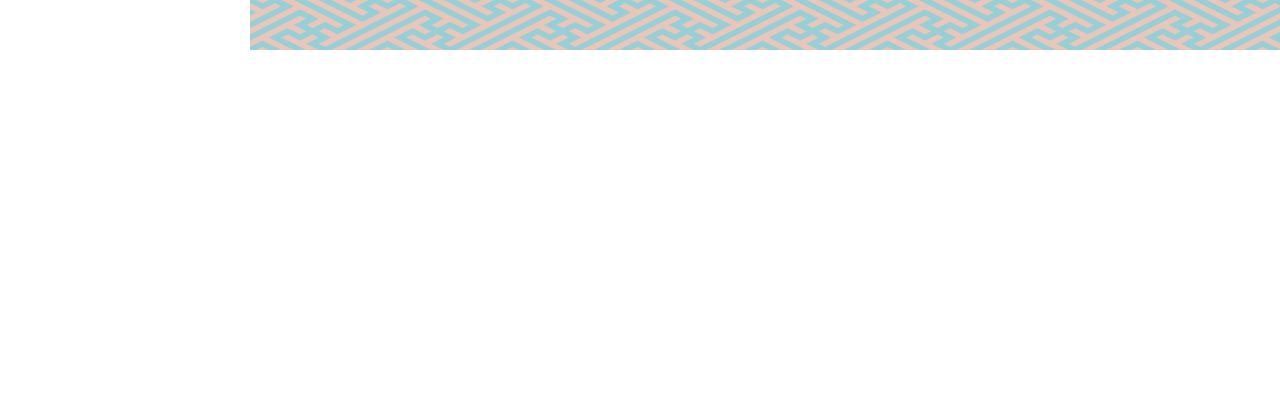
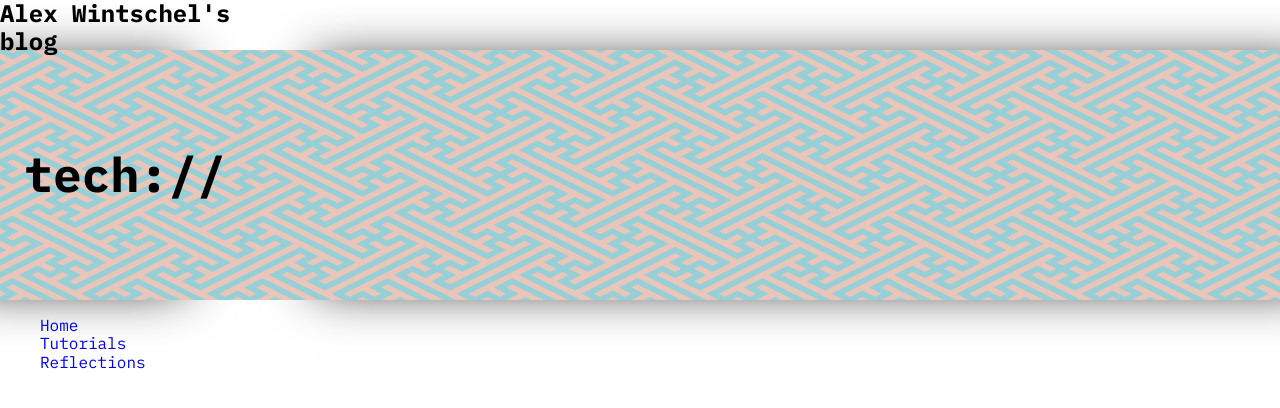
Before and after one commit to Baelx/blog-site, a website: page app/index.html in a window 1280 px wide. Shown: the top 408 px of the page. Drawn offline with Linux system fonts and the light colour scheme.

Commit message:
ditched grid, added fonts, got basic layout

```diff
--- a/app/assets/scss/base/_grid.scss
+++ /dev/null
@@ -1,5 +0,0 @@
-.container {
-  display: grid;
-  grid-template-columns: 250px 1fr;
-  grid-template-rows: 50px 150px 1fr 1fr;
-}
--- /dev/null
+++ b/app/assets/scss/base/_layout.scss
@@ -0,0 +1,10 @@
+.container {
+display: inline-block;
+width:100%;
+height: 100%;
+}
+
+body {
+  font-family: 'IBM Plex Mono', monospace;
+  font-weight: 300;
+}
--- a/app/assets/scss/main.scss
+++ b/app/assets/scss/main.scss
@@ -1,5 +1,8 @@
 @import "../../../node_modules/normalize-scss/sass/normalize/_import-now";
-@import "base/_grid";
+@import "base/_layout";
 @import "modules/_sidebar";
 @import "modules/_main-section";
 @import "modules/_content-section";
+
+/*fonts*/
+@import url('https://fonts.googleapis.com/css?family=IBM+Plex+Mono:400,700');
--- a/app/assets/scss/modules/_main-section.scss
+++ b/app/assets/scss/modules/_main-section.scss
@@ -1,26 +1,32 @@
 .main {
-  background-image: url("../../assets/imgs/pattern.png");
+  // grid-row: 1/2;
+  // grid-column: 2/3;
+  position: relative;
+  margin-left: 250px;
+  height: 2000px;
 }
 
 .right-top-bar {
-  grid-row:1/2;
-  grid-column: 2/3;
+  max-height: 50px;
+  height: 50px;
 }
-.main-title-bar {
-grid-row: 2/3;
-grid-column: 2/3;
+.main-title {
+  background-image: url("../../assets/imgs/pattern.png");
+  background-repeat: repeat;
+  width: 100%;
+  height: 250px;
+  box-shadow: 50px 0px 50px -15px #000
 }
 .content-section {
-grid-row: 3/4;
-grid-column: 2/3;
+
 }
 
 
 .pattern {
-background-image: url('../../assets/imgs/pattern.png');
-background-repeat: repeat;
-// width: 250px;
-// height: 250px;
+  background-image: url('../../assets/imgs/pattern.png');
+  background-repeat: repeat;
+  // width: 250px;
+  // height: 250px;
 }
 
 .pattern-main {
--- a/app/assets/scss/modules/_sidebar.scss
+++ b/app/assets/scss/modules/_sidebar.scss
@@ -1,13 +1,47 @@
+.sidebar {
+  position: fixed;
+  width: 250px;
+  height: 100%;
+}
+
 .left-top-bar {
-  grid-row: 1/2;
-  grid-column:1/2;
+  max-height: 50px;
+  height: 50px;
+  h2 {
+    margin: 0;
+  }
 }
+
 .sidebar-title {
-  grid-row: 2/3;
-  grid-column: 1/2;
+  width: 250px;
+  height: 250px;
   background-image: url('../../assets/imgs/pattern.png');
+  box-shadow: -50px 0px 50px -15px #000;
+
+
+  h2 {
+    position: relative;
+    top: 50%;
+    transform: translateY(-50%);
+    font-family: 'IBM Plex Mono', monospace;
+    font-weight: 700;
+    font-size: 3rem;
+    margin: 0;
+    text-align: center;
+  }
+
 }
+
+
+
 .menu {
-  grid-row: 1/2;
-  grid-column: 2/4;
+
 }
+
+.main-menu {
+  list-style-type: none;
+
+  a {
+    text-decoration: none;
+  }
+}
--- a/app/index.html
+++ b/app/index.html
@@ -9,15 +9,19 @@
 <body>
   <div class="container">
 
-
     <div class="sidebar">
       <div class="left-top-bar">
+        <h2>Alex Wintschel's blog</h2>
       </div>
       <div class="sidebar-title">
-
+        <h2>tech://</h2>
       </div>
       <div class="menu">
-
+        <ul class="main-menu">
+          <li><a href="#">Home</a></li>
+          <li><a href="#">Tutorials</a></li>
+          <li><a href="#">Reflections</a></li>
+        </ul>
       </div>
     </div>
     <div class="main">
```
Also changed, not shown: app/temp/css/style.css.
